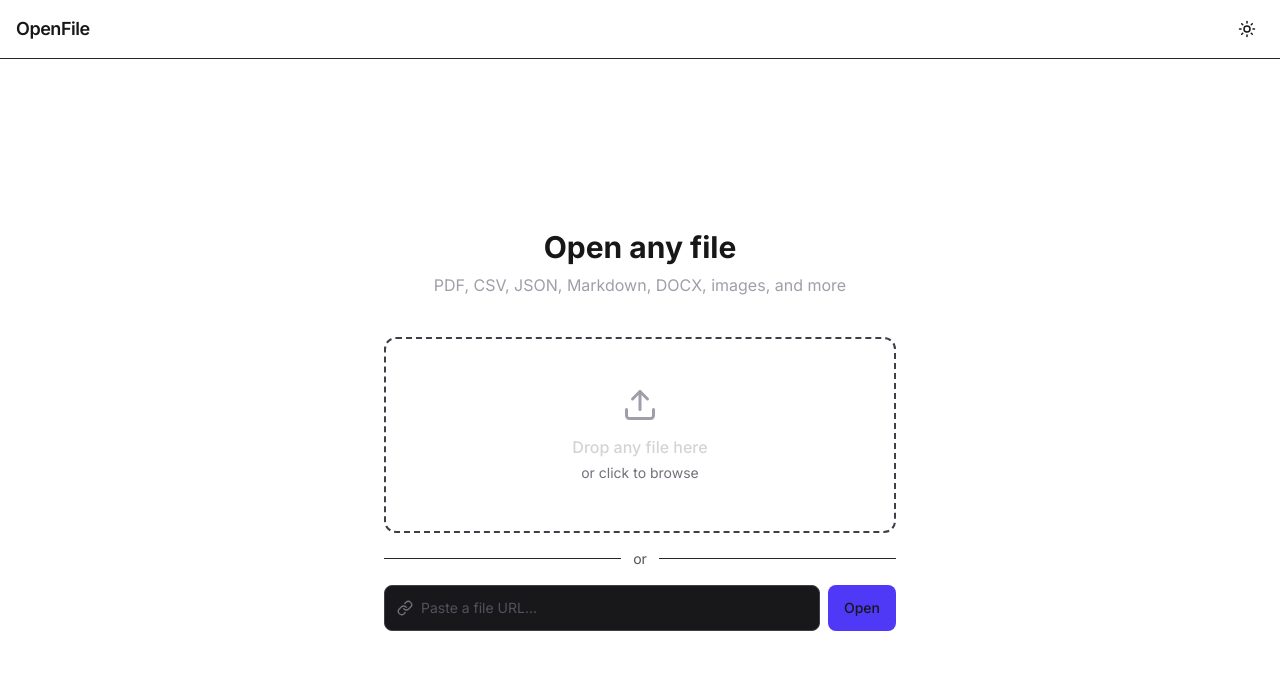
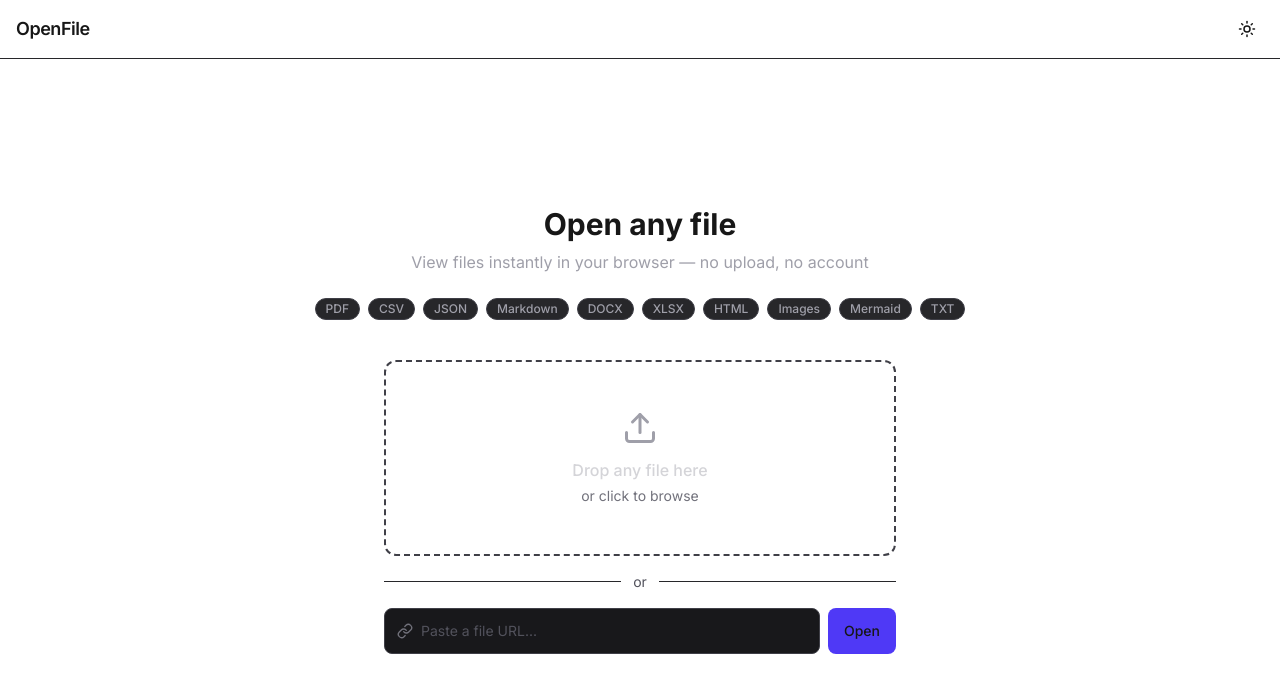
Before and after one commit to podsni/openfile, a Next.js app: page / in a window 1280 px wide. Shown: the top 692 px of the page. Built offline with nearby package versions, Linux system fonts and the light colour scheme.

Commit message:
feat: add format badges to landing page and Vercel config

```diff
--- a/app/page.tsx
+++ b/app/page.tsx
@@ -22,7 +22,17 @@ export default function Home() {
       <Header />
       <main className="flex-1 flex flex-col items-center justify-center px-4 py-12">
         <h1 className="text-3xl font-bold mb-2 text-center">Open any file</h1>
-        <p className="text-zinc-400 mb-10 text-center">PDF, CSV, JSON, Markdown, DOCX, images, and more</p>
+        <p className="text-zinc-400 mb-6 text-center">View files instantly in your browser — no upload, no account</p>
+        <div className="flex flex-wrap justify-center gap-2 mb-10">
+          {['PDF', 'CSV', 'JSON', 'Markdown', 'DOCX', 'XLSX', 'HTML', 'Images', 'Mermaid', 'TXT'].map(fmt => (
+            <span
+              key={fmt}
+              className="px-2.5 py-0.5 rounded-full text-xs font-medium bg-zinc-800 text-zinc-400 border border-zinc-700"
+            >
+              {fmt}
+            </span>
+          ))}
+        </div>
         <div className="w-full max-w-lg space-y-4">
           <FileDropzone onFile={handleFile} />
           <div className="flex items-center gap-3 text-zinc-600 text-sm">
```
Also changed, not shown: vercel.json (added).
